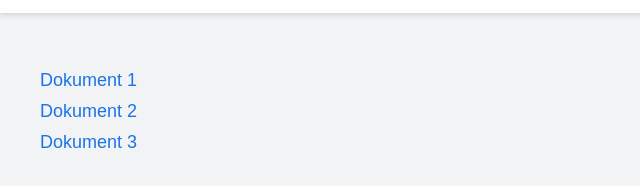
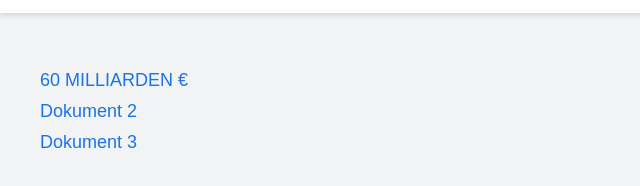
Before and after one commit to m0r1zz/der-informANTHONY, a plain HTML site: page index.html in a window 1280 px wide. Shown: the part 134-320 px from the top of the page, 0-640 px from the left. Drawn offline with Linux system fonts and the light colour scheme.

Commit message:
Update index.html

```diff
--- a/index.html
+++ b/index.html
@@ -72,7 +72,7 @@
     </header>
     <div class="container documents">
         <ul>
-            <li><a href="dokument1.pdf" target="_blank">Dokument 1</a></li>
+            <li><a href="60%20MILLIARDEN%20%E2%82%AC.docx.docx" target="_blank">60 MILLIARDEN €</a></li>
             <li><a href="dokument2.pdf" target="_blank">Dokument 2</a></li>
             <li><a href="dokument3.pdf" target="_blank">Dokument 3</a></li>
             <!-- Füge hier weitere Dokumente hinzu -->
```
